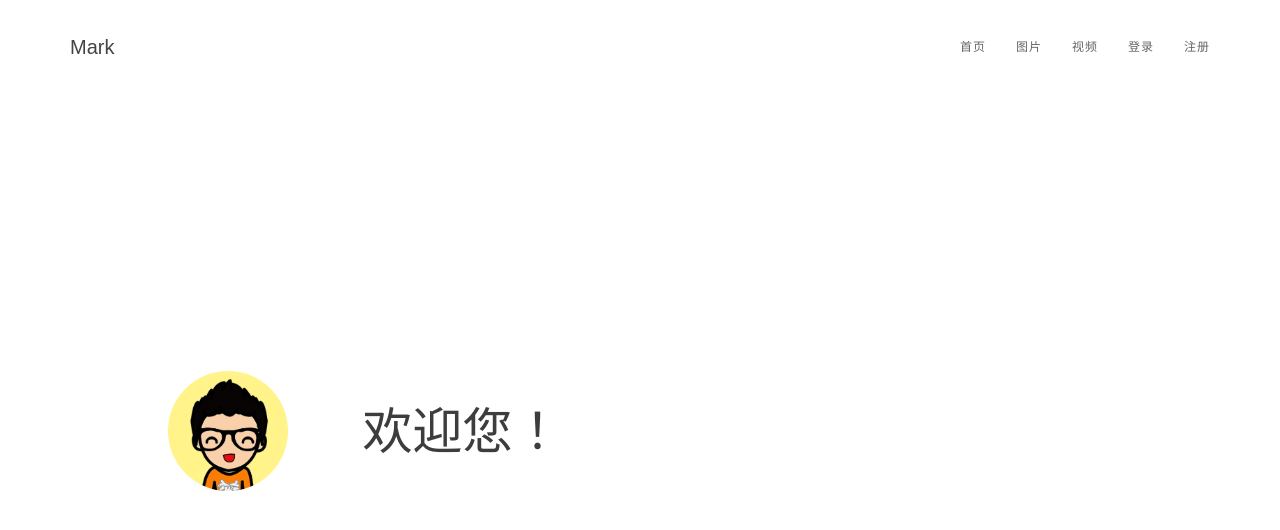
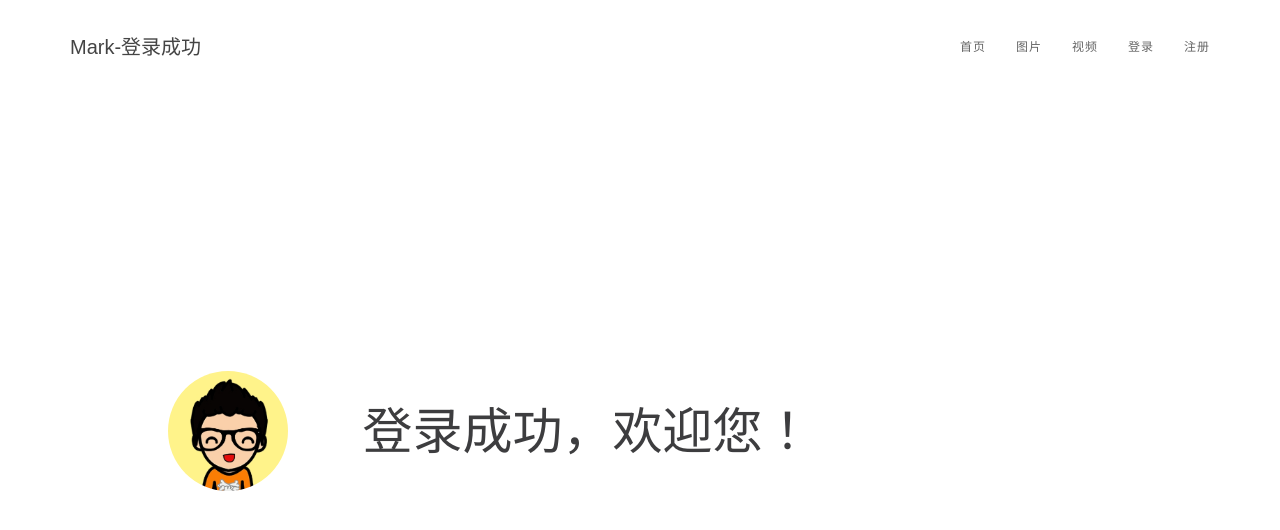
Before and after one commit to Golorcsh/WebServer, a plain HTML site: page resources/loginsuccess.html in a window 1280 px wide. Drawn offline with Linux system fonts and the light colour scheme; a web font is replaced by a local one.

Commit message:
修改界面欢迎文字

```diff
--- a/resources/loginsuccess.html
+++ b/resources/loginsuccess.html
@@ -34,7 +34,7 @@
                          <span class="icon icon-bar"></span>
                     </button>
                     <!-- lOGO TEXT HERE -->
-                    <a href="/" class="navbar-brand">Mark</a>
+                    <a href="/" class="navbar-brand">Mark-登录成功</a>
                </div>
 
                <div class="collapse navbar-collapse">
@@ -61,7 +61,7 @@
                     </div>
 
                     <div class="col-md-8 col-sm-8">
-                         <h1 class="wow fadeInUp" data-wow-delay="0.6s"> 欢迎您！</h1>
+                         <h1 class="wow fadeInUp" data-wow-delay="0.6s"> 登录成功，欢迎您！</h1>
                          <!-- <a href="#" class="wow fadeInUp btn btn-default section-btn" data-wow-delay="1s">下载简历</a> -->
                     </div>
 
```
Also changed, not shown: resources/registersuccess.html (+2 -2 lines).
